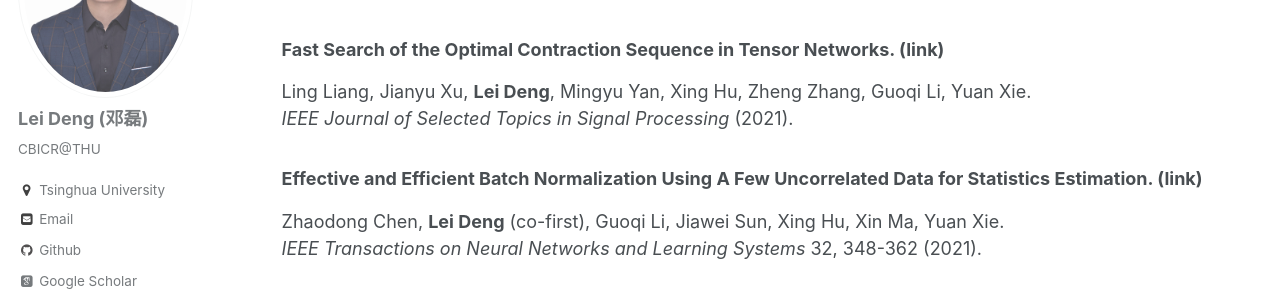
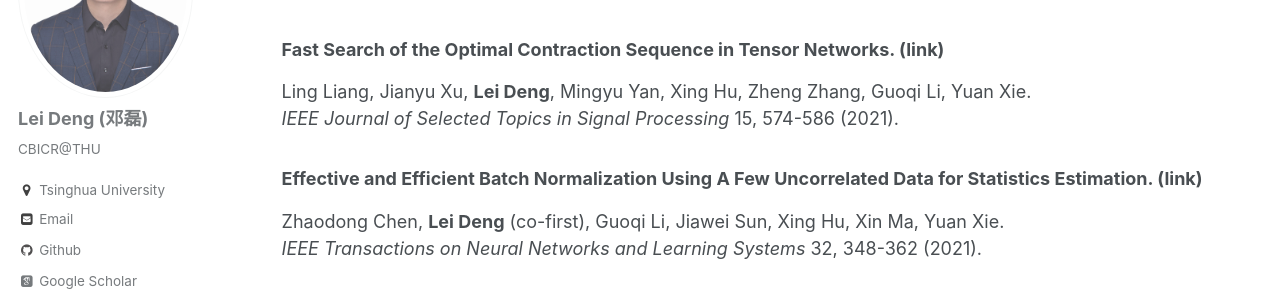
Before and after one commit to dllfei/dllfei.github.io, a Jekyll site: the page built from _pages/publications.md, in a window 1280 px wide and 900 px high, scrolled down 546 px. Shown: the part 152-451 px from the top of the window. Built offline with Jekyll 4.4.1, drawn with Linux system fonts in a browser that asks for light colours; some web fonts are replaced.

Commit message:
Update publications.md

```diff
--- a/_pages/publications.md
+++ b/_pages/publications.md
@@ -22,7 +22,7 @@ Zheng Qu, **Lei Deng** (correspondence), Bangyan Wang, Hengnu Chen, Jilan Lin, L
 
 ### Fast Search of the Optimal Contraction Sequence in Tensor Networks. ([link](https://ieeexplore.ieee.org/document/9325533)) <br />
 Ling Liang, Jianyu Xu, **Lei Deng**, Mingyu Yan, Xing Hu, Zheng Zhang, Guoqi Li, Yuan Xie. <br />
-*IEEE Journal of Selected Topics in Signal Processing* (2021).
+*IEEE Journal of Selected Topics in Signal Processing* 15, 574-586 (2021).
 
 ### Effective and Efficient Batch Normalization Using A Few Uncorrelated Data for Statistics Estimation. ([link](https://ieeexplore.ieee.org/document/9046854)) <br />
 Zhaodong Chen, **Lei Deng** (co-first), Guoqi Li, Jiawei Sun, Xing Hu, Xin Ma, Yuan Xie. <br />
```
